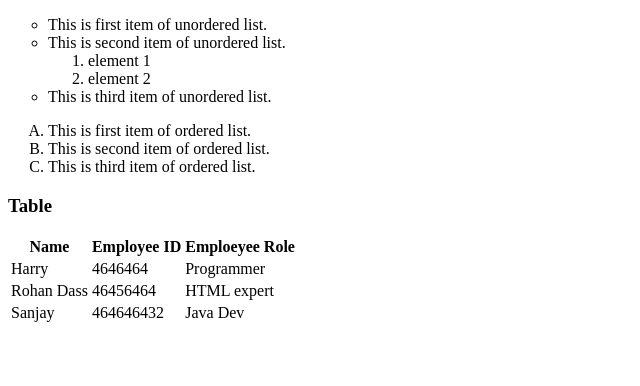
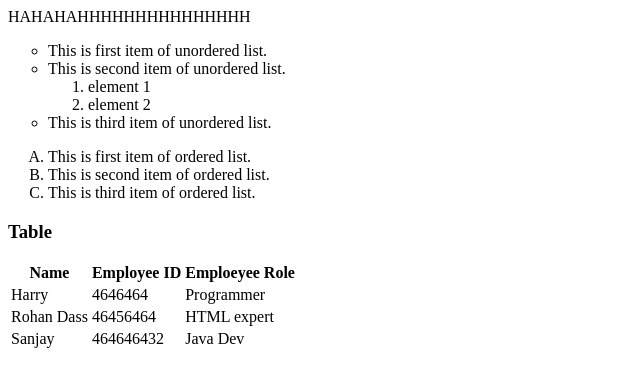
Before and after one commit to sahajps/Portfolio, a plain HTML site: page index.html in a window 1280 px wide. Shown: the whole page, without its empty margins (0-640 px from the left). Drawn offline with Linux system fonts and the light colour scheme.

Commit message:
Update index.html

```diff
--- a/index.html
+++ b/index.html
@@ -7,6 +7,7 @@
     <title>Tables and Lists</title>
 </head>
 <body>
+    HAHAHAHHHHHHHHHHHHHHH
     <ul type="circle">
         <li>This is first item of unordered list.</li>
         <li>This is second item of unordered list.</li>
```
